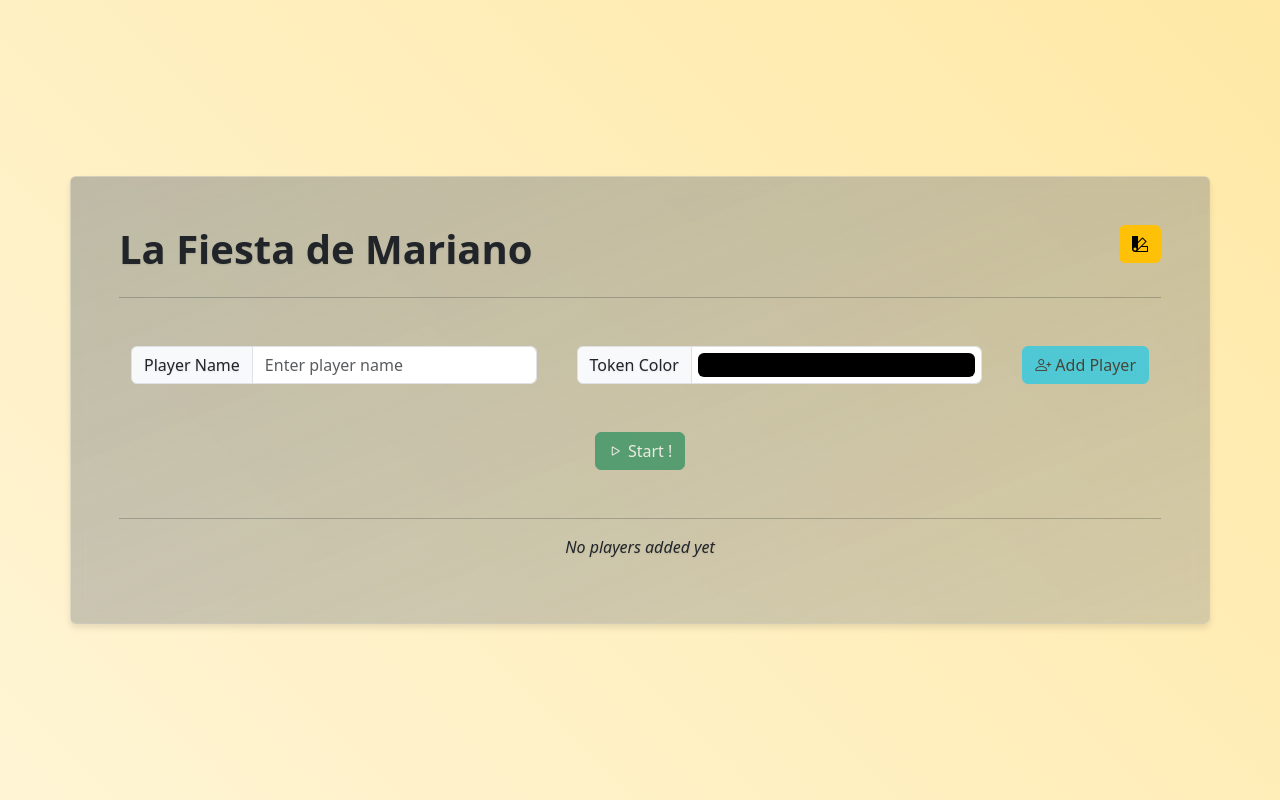
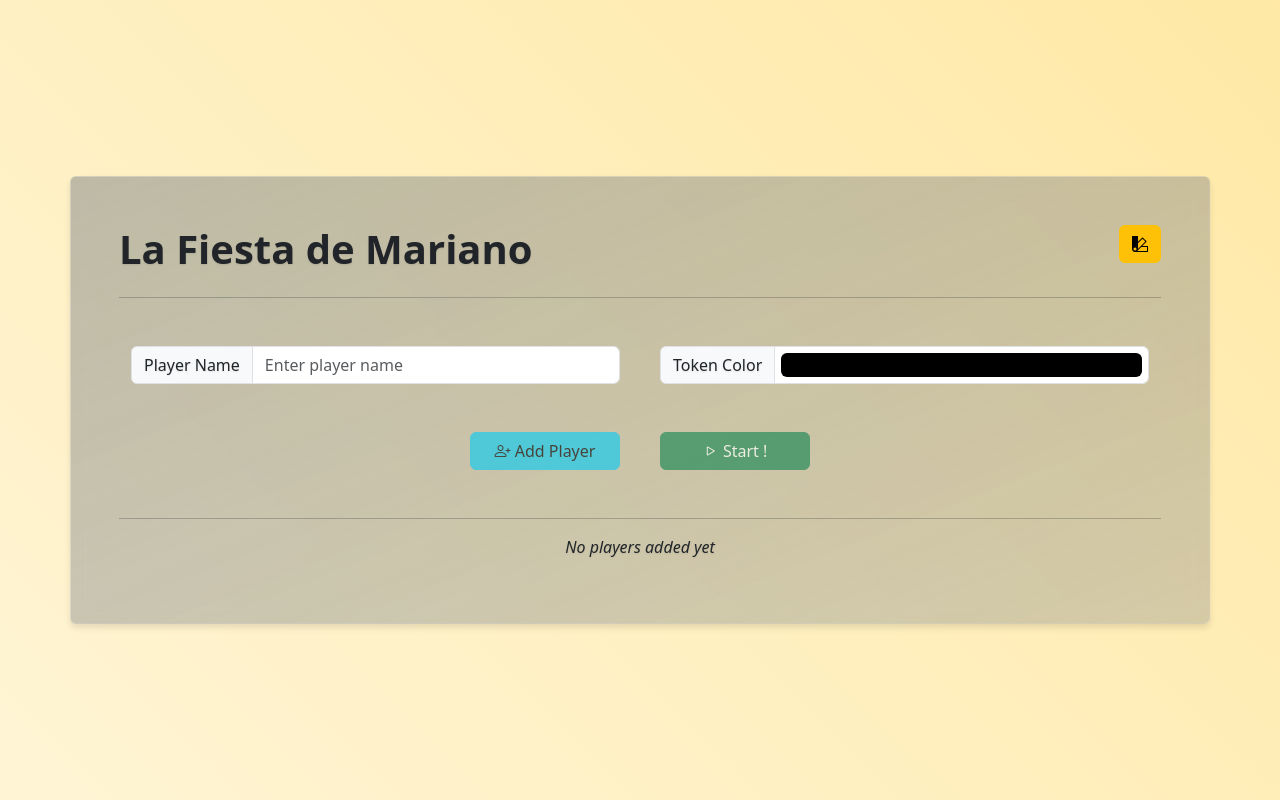
Before and after one commit to midas-dinero/la-fiesta-de-mariano, an Angular app: page /room in a window 1280 px wide. Built offline with nearby package versions, Linux system fonts and the light colour scheme.

Commit message:
fix: center buttons

```diff
--- a/src/app/components/room/room.component.css
+++ b/src/app/components/room/room.component.css
@@ -0,0 +1,5 @@
+.btn-equal-width {
+    width: 150px; /* Adjust this value to your desired fixed width */
+    min-width: 150px; /* Ensure it doesn't shrink smaller */
+    max-width: 100%; /* Important for responsiveness: don't exceed parent */
+}
--- a/src/app/components/room/room.component.html
+++ b/src/app/components/room/room.component.html
@@ -8,28 +8,32 @@
         <hr>
 
 <form [formGroup]="playerForm" class="container my-5 text-center">
-    <div class="row mb-5 gap-3 align-items-center">
+    <div class="row mb-3 gap-3 align-items-center">
         <div class="col input-group">
             <span class="input-group-text d-none d-sm-block" id="player-name">Player Name</span>
             <input type="text" formControlName="playerName" class="form-control" id="playerName" aria-describedby="player-name" placeholder="Enter player name">
         </div>
         <div class="col input-group">
             <span class="input-group-text d-none d-sm-block" id="token-color">Token Color</span>
-            <input type="color" formControlName="tokenColor" class="form-control form-control-color" id="tokenColor" aria-describedby="token-color" value="#563d7c" title="Choose your color">
+            <input type="color" formControlName="tokenColor" class="form-control form-control-color form-control-color-square" id="tokenColor" aria-describedby="token-color" value="#563d7c" title="Choose your color">
         </div>
-        <div class="col-12 col-md-auto">
-            <button type="submit" class="btn btn-info w-100" (click)="addPlayer()" [disabled]="playerForm.get('playerName')?.value?.length === 0">
+    </div>
+
+    <div class="row my-5 gap-3 justify-content-center">
+        <div class="col-6 col-md-auto">
+            <button type="submit" class="btn btn-info btn-equal-width" (click)="addPlayer()" [disabled]="playerForm.get('playerName')?.value?.length === 0">
                 <i class="bi bi-person-plus"></i>
-                <span class="d-inline"> Add Player</span>
+                <span class="d-none d-md-inline"> Add Player</span>
+            </button>
+        </div>
+
+        <div class="col-6 col-md-auto">
+            <button type="submit" class="btn btn-success btn-equal-width" (click)="startBoard()" [disabled]="getTokens().length === 0">
+                <i class="bi bi-play"></i> Start !
             </button>
         </div>
     </div>
-
-    <button type="submit" class="btn btn-success" (click)="startBoard()" [disabled]="getTokens().length === 0">
-        <i class="bi bi-play"></i> Start !
-    </button>
 </form>
-
         <hr>
 
         <div class="row">
```
